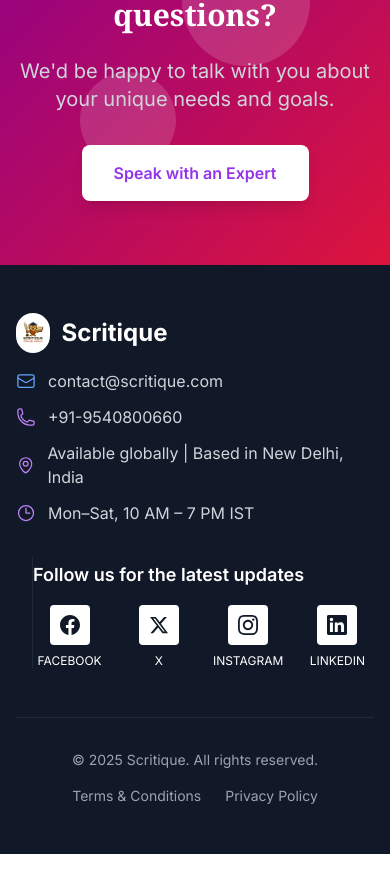
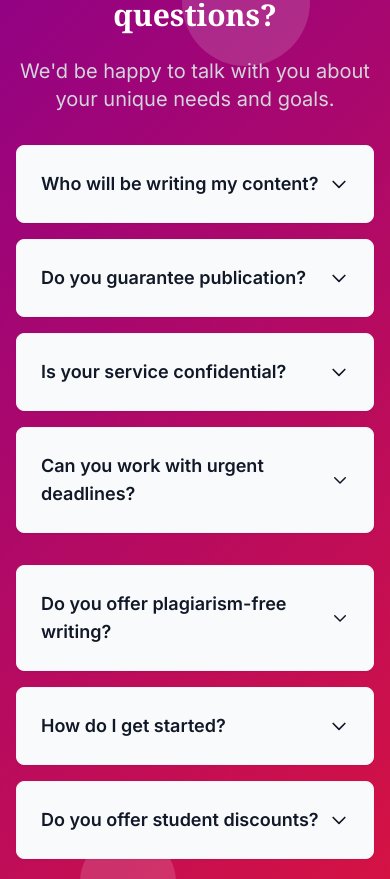
Before and after one commit to scritique/scritique-frontend, a React (Create React App) app: page / in a window 390 px wide. Shown: the part 5416-6295 px from the top of the page. Before the commit the page ends 6270 px from the top, so only its background shows below. Built offline with nearby package versions, Linux system fonts and the light colour scheme; no server answers.

Commit message:
feat: Add an FAQ section to the homepage and configure Nginx for frontend deployment with SSL and API proxying.

```diff
--- a/src/components/Footer.tsx
+++ b/src/components/Footer.tsx
@@ -13,7 +13,7 @@
 
   return (
     <footer className="bg-gray-900 text-white">
-      <div className="max-w-7xl mx-auto px-4 sm:px-6 lg:px-8 py-12">
+      <div className="max-w-7xl mx-auto px-4 sm:px-6 lg:px-8 py-8">
         <div className="grid grid-cols-1 md:grid-cols-10 gap-8">
           {/* Contact Info */}
           <div className="md:col-span-3">
@@ -153,12 +153,13 @@
         </div>
 
         {/* Bottom Section */}
-        <div className="border-t border-gray-800 mt-12 pt-8">
-          <div className="flex flex-col md:flex-row justify-between items-center">
-            <div className="text-gray-400 text-sm mb-4 md:mb-0">
+        <div className="mt-2 pt-0">
+          <div className="flex flex-col md:grid md:grid-cols-3 items-center">
+            <div className="hidden md:block"></div>
+            <div className="text-gray-400 text-sm mb-4 md:mb-0 text-center uppercase tracking-wider">
               © {currentYear} Scritique. All rights reserved.
             </div>
-            <div className="flex space-x-6 text-sm text-gray-400">
+            <div className="flex space-x-6 text-sm text-gray-400 md:justify-end">
               <Link to="/terms-and-conditions" className="hover:text-purple-400 transition-colors">
                 Terms & Conditions
               </Link>
--- a/src/pages/HomePage.tsx
+++ b/src/pages/HomePage.tsx
@@ -12,12 +12,66 @@
 import PresenceSection from "../components/PresenceSection"
 import ContactPopup from "../components/ContactPopup"
 import ExpertForm from "../components/ExpertForm"
+import { ClickableEmail } from "../utils/contactUtils"
 
 const HomePage: React.FC = () => {
   const [showContactPopup, setShowContactPopup] = useState(false)
   const [showExpertForm, setShowExpertForm] = useState(false)
   const [currentCardIndex, setCurrentCardIndex] = useState(0)
+  const [openFAQIndex, setOpenFAQIndex] = useState<number | null>(null)
   const navigate = useNavigate()
+
+  const faqs = [
+    {
+      question: "Who will be writing my content?",
+      answer:
+        "Your project will be handled by qualified writers—often with PhD degrees—and experience in academic publishing."
+    },
+    {
+      question: "Do you guarantee publication?",
+      answer:
+        "We cannot guarantee acceptance, as decisions rest with journal editors and peer reviewers, but we significantly improve your manuscript's quality, formatting, and compliance with submission guidelines."
+    },
+    {
+      question: "Is your service confidential?",
+      answer:
+        "Absolutely. All documents and communications are treated with strict confidentiality. We are happy to sign NDAs if required."
+    },
+    {
+      question: "Can you work with urgent deadlines?",
+      answer:
+        "Yes, we offer expedited services for urgent needs. Let us know your timeline, and we'll do our best to accommodate it."
+    },
+    {
+      question: "Do you offer plagiarism-free writing?",
+      answer:
+        "Yes. All our work is original, properly cited, and can be checked against plagiarism detection tools if requested."
+    },
+    {
+      question: "How do I get started?",
+      answer:
+        "Contact us via the website or email with details of your project. We'll respond with a free consultation and a quote."
+    },
+    {
+      question: "Do you offer student discounts?",
+      answer: (
+        <>
+          Absolutely! We offer a 15% student discount when you recommend Scritique to your institution. Just send an email to the official email ids of your supervisor, librarian, IT team, or any other staff member introducing Scritique for Institutions, and make sure to CC us at{" "}
+          <ClickableEmail
+            email="contact@scritique.com"
+            className="text-white underline hover:text-purple-200"
+          >
+            contact@scritique.com
+          </ClickableEmail>
+          . We'll gladly give you a discount as a thank you!
+        </>
+      )
+    }
+  ]
+
+  const toggleFAQ = (index: number) => {
+    setOpenFAQIndex(openFAQIndex === index ? null : index)
+  }
 
   const whatWeDoCards = [
     {
@@ -677,6 +731,91 @@
           >
             We'd be happy to talk with you about your unique needs and goals.
           </motion.p>
+
+          {/* FAQ Accordion - Matched to FAQPage appearance */}
+          <div className="max-w-7xl mx-auto mb-12 text-left">
+            <div className="grid md:grid-cols-2 gap-8">
+              {/* Left Column */}
+              <div className="space-y-4">
+                {faqs.slice(0, Math.ceil(faqs.length / 2)).map((faq, index) => (
+                  <motion.div
+                    key={index}
+                    initial={{ opacity: 0, y: 20 }}
+                    animate={{ opacity: 1, y: 0 }}
+                    transition={{ duration: 0.6, delay: index * 0.1 }}
+                    className="bg-gray-50 rounded-lg shadow-sm border border-gray-100 hover:shadow-md transition-shadow duration-300 cursor-pointer overflow-hidden text-gray-900"
+                    onClick={() => toggleFAQ(index)}
+                  >
+                    <div className="p-6">
+                      <div className="flex justify-between items-center">
+                        <h3 className="text-lg font-semibold">{faq.question}</h3>
+                        <svg
+                          className={`w-5 h-5 transition-transform duration-300 ${openFAQIndex === index ? 'rotate-180' : ''}`}
+                          fill="none"
+                          viewBox="0 0 24 24"
+                          stroke="currentColor"
+                        >
+                          <path strokeLinecap="round" strokeLinejoin="round" strokeWidth={2} d="M19 9l-7 7-7-7" />
+                        </svg>
+                      </div>
+                      {openFAQIndex === index && (
+                        <motion.div
+                          initial={{ opacity: 0, height: 0 }}
+                          animate={{ opacity: 1, height: "auto" }}
+                          transition={{ duration: 0.3 }}
+                          className="mt-3 text-gray-600 leading-relaxed"
+                        >
+                          {faq.answer}
+                        </motion.div>
+                      )}
+                    </div>
+                  </motion.div>
+                ))}
+              </div>
+
+              {/* Right Column */}
+              <div className="space-y-4">
+                {faqs.slice(Math.ceil(faqs.length / 2)).map((faq, index) => {
+                  const globalIndex = index + Math.ceil(faqs.length / 2)
+                  return (
+                    <motion.div
+                      key={index}
+                      initial={{ opacity: 0, y: 20 }}
+                      animate={{ opacity: 1, y: 0 }}
+                      transition={{ duration: 0.6, delay: globalIndex * 0.1 }}
+                      className="bg-gray-50 rounded-lg shadow-sm border border-gray-100 hover:shadow-md transition-shadow duration-300 cursor-pointer overflow-hidden text-gray-900"
+                      onClick={() => toggleFAQ(globalIndex)}
+                    >
+                      <div className="p-6">
+                        <div className="flex justify-between items-center">
+                          <h3 className="text-lg font-semibold">{faq.question}</h3>
+                          <svg
+                            className={`w-5 h-5 transition-transform duration-300 ${openFAQIndex === globalIndex ? 'rotate-180' : ''}`}
+                            fill="none"
+                            viewBox="0 0 24 24"
+                            stroke="currentColor"
+                          >
+                            <path strokeLinecap="round" strokeLinejoin="round" strokeWidth={2} d="M19 9l-7 7-7-7" />
+                          </svg>
+                        </div>
+                        {openFAQIndex === globalIndex && (
+                          <motion.div
+                            initial={{ opacity: 0, height: 0 }}
+                            animate={{ opacity: 1, height: "auto" }}
+                            transition={{ duration: 0.3 }}
+                            className="mt-3 text-gray-600 leading-relaxed"
+                          >
+                            {faq.answer}
+                          </motion.div>
+                        )}
+                      </div>
+                    </motion.div>
+                  )
+                })}
+              </div>
+            </div>
+          </div>
+
           <motion.div
             initial={{ opacity: 0, y: 30 }}
             animate={{ opacity: 1, y: 0 }}
```
